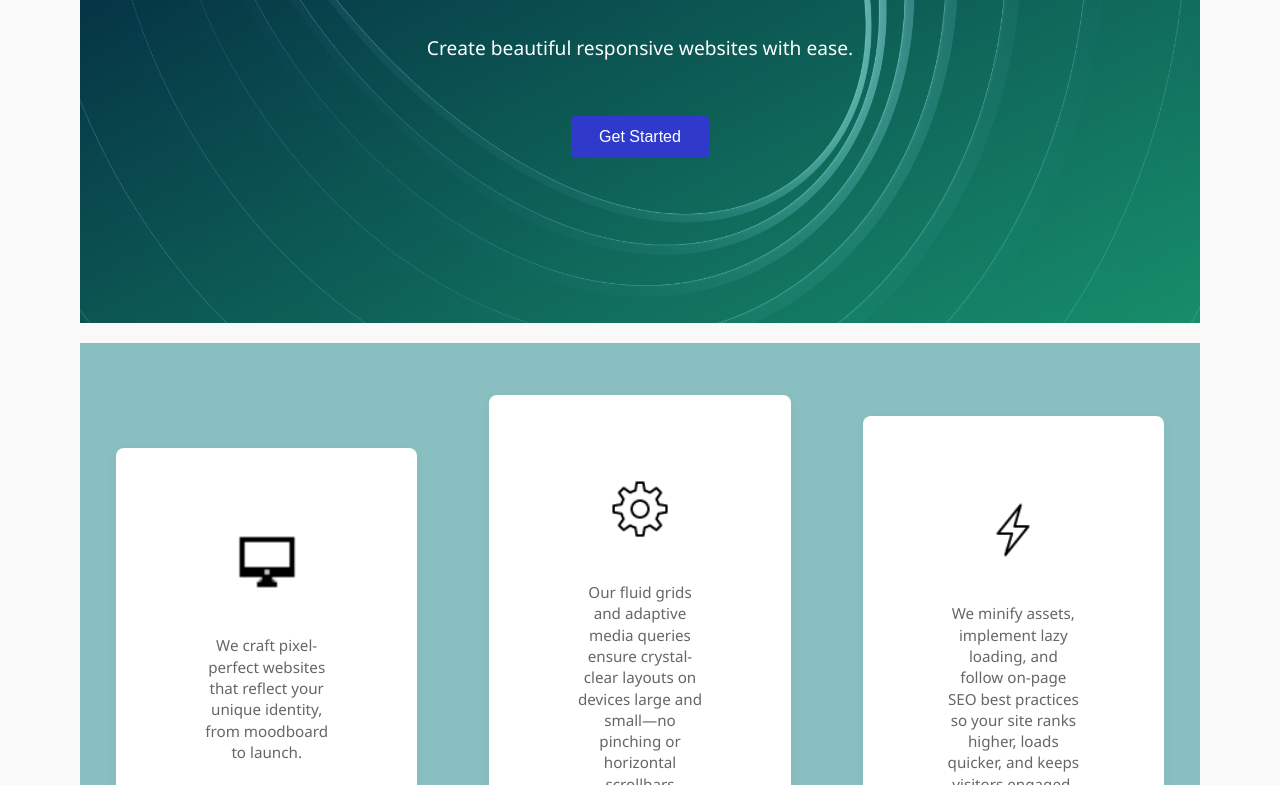
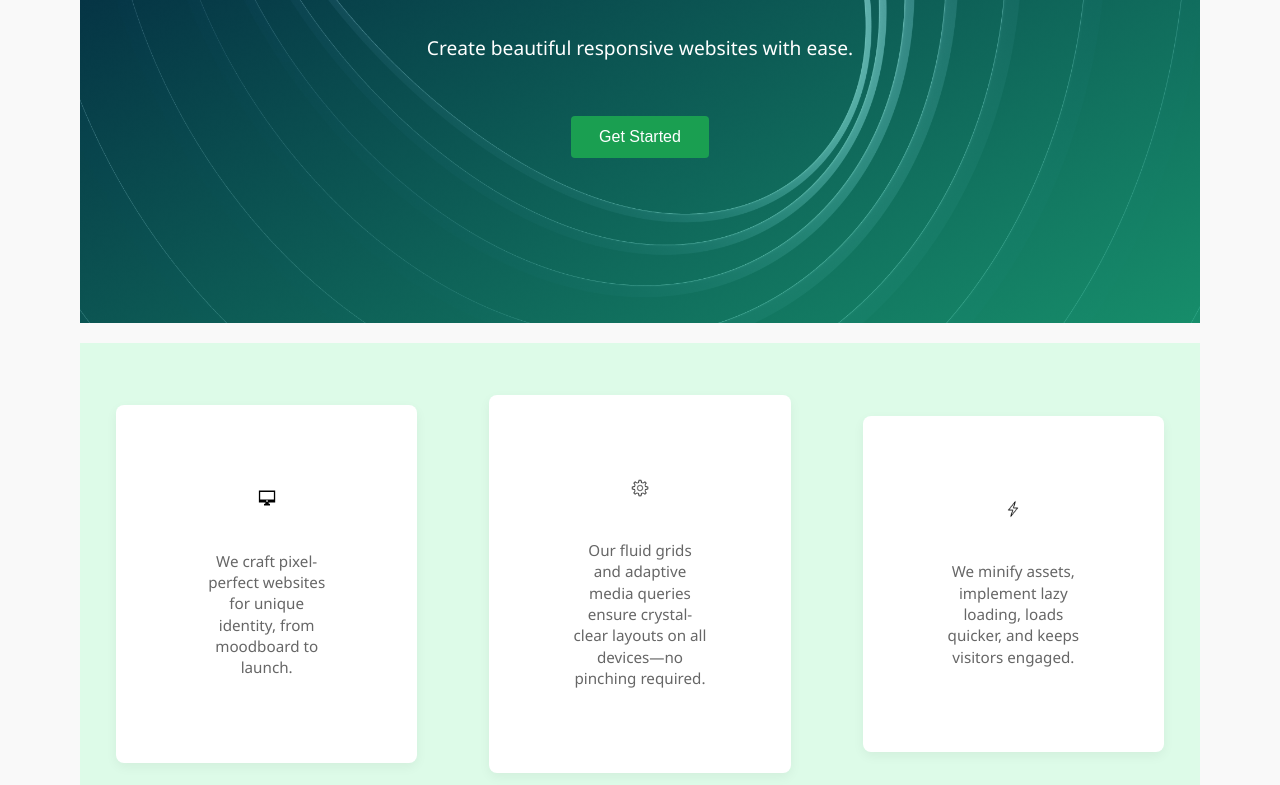
Before and after one commit to JeruH-dev/PAR_WEB, a plain HTML site: page index.html in a window 1280 px wide. Shown: the part 435-1220 px from the top of the page. Drawn offline with Linux system fonts and the light colour scheme.

Commit message:
I adjusted the header styles for better visibility. Made adjustment to the transition effects on hover. Modified the background color for better contrast. Changes to be committed: 	modified:   index.html 	modified:   style.css

```diff
--- a/index.html
+++ b/index.html
@@ -1,11 +1,13 @@
 <!DOCTYPE html>
 <html lang="en">
+
 <head>
     <meta charset="UTF-8">
     <meta name="viewport" content="width=device-width, initial-scale=1.0">
     <title>Par_Web</title>
     <link rel="stylesheet" href="style.css">
 </head>
+
 <body>
     <header>
         <nav class="navigation">
@@ -30,17 +32,18 @@
         <div class="Features Section">
             <div class="Feature One">
                 <img src="icons8-desktop-24.png" alt="FrontEnd">
-                <p>We craft pixel-perfect websites that reflect your unique identity, from moodboard to launch.</p>
+                <p>We craft pixel-perfect websites for unique identity, from moodboard to launch.</p>
             </div>
 
             <div class="Feature Two">
                 <img src="icons8-settings-50.png" alt="BackEnd">
-                <p>Our fluid grids and adaptive media queries ensure crystal-clear layouts on devices large and small—no pinching or horizontal scrollbars required.</p>
+                <p>Our fluid grids and adaptive media queries ensure crystal-clear layouts on all devices—no
+                    pinching required.</p>
             </div>
 
             <div class="Feature Three">
                 <img src="icons8-flash-on-50.png" alt="Performance">
-                <p>We minify assets, implement lazy loading, and follow on-page SEO best practices so your site ranks higher, loads quicker, and keeps visitors engaged.</p>
+                <p>We minify assets, implement lazy loading, loads quicker, and keeps visitors engaged.</p>
 
             </div>
         </div>
@@ -70,4 +73,5 @@
     </footer>
 
 </body>
+
 </html>
--- a/style.css
+++ b/style.css
@@ -4,7 +4,7 @@
 *::after {
   box-sizing: border-box;
   margin: 20px;
-  padding: 70;
+  padding: 0;
 }
 
 /* Base font & smooth rendering */
@@ -23,12 +23,12 @@ body {
   align-items: center;
   justify-content: space-between;
   padding: 1rem 2rem;
-  background-color: #c7cef7;
+  background-color: #ddfbe8;
   box-shadow: 0 2px 6px rgba(0, 0, 0, 0.1);
 }
 
 .navigation img {
-  height: 40px;
+  height: 60px;
   margin-right: 0.5rem;
 }
 
@@ -79,7 +79,7 @@ body {
 }
 
 .Hero button {
-  background-color: #303aca;
+  background-color: #1a9f51; /*#303aca*/
   border: none;
   padding: 0.75rem 1.75rem;
   font-size: 1rem;
@@ -90,7 +90,7 @@ body {
 }
 
 .Hero button:hover {
-  background-color: #e55a5a;
+  background-color: #187d43;  /*#e55a5a*/
 }
 .Features.Section {
   display: grid;
@@ -98,7 +98,7 @@ body {
   grid-template-columns: repeat(auto-fit, minmax(260px, 1fr));
   gap: 2rem;
   padding: 2rem 1rem;
-  background-color: #0b7d8177;
+  background-color: #ddfbe8/*#0b7d8177*/;
 }
 
 .Feature.One,
@@ -109,21 +109,21 @@ body {
   border-radius: 8px;
   box-shadow: 0 4px 12px rgba(0, 0, 0, 0.05);
   text-align: center;
-  transition: transform 0.3s, box-shadow 0.3s;
+  transition: transform 0.5s, box-shadow 0.5s; /* Smooth transition for transform and box-shadow increased by 0.2s*/
 }
 
 .Feature.One:hover,
 .Feature.Two:hover,
 .Feature.Three:hover {
-  transform: translateY(-6px);
+  transform: translateY(-12px) scale3d(1.05, 1.05, 1);/* Adjust translateY by -6px Slightly larger scale for a more pronounced effect */
   box-shadow: 0 6px 16px rgba(0, 0, 0, 0.1);
 }
 
 .Feature.One img,
 .Feature.Two img,
 .Feature.Three img {
-  width: 60px;
-  height: 60px;
+  width: 18px;  /* Adjusted width from 60px for better visibility */
+  height: 18px; /* Adjusted height from 60px for better visibility */
   margin-bottom: 1rem;
 }
 
```
Lines whose indentation alone changed are shown as unchanged.
